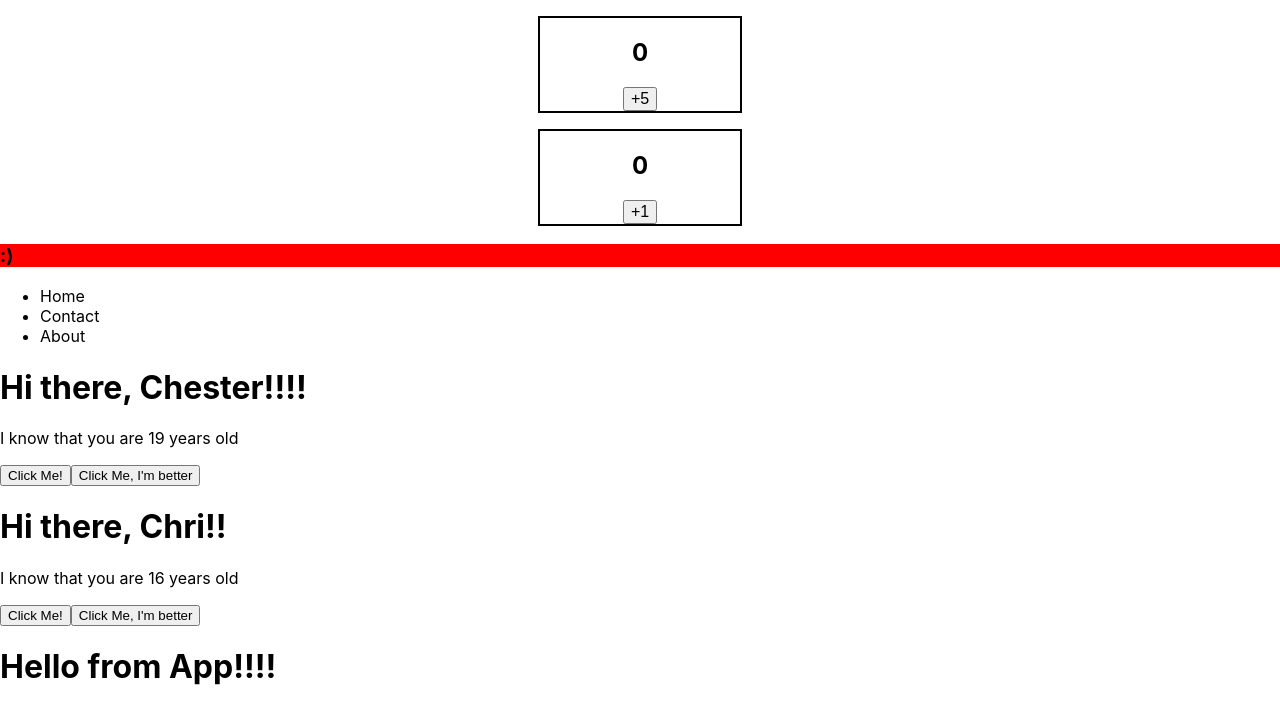
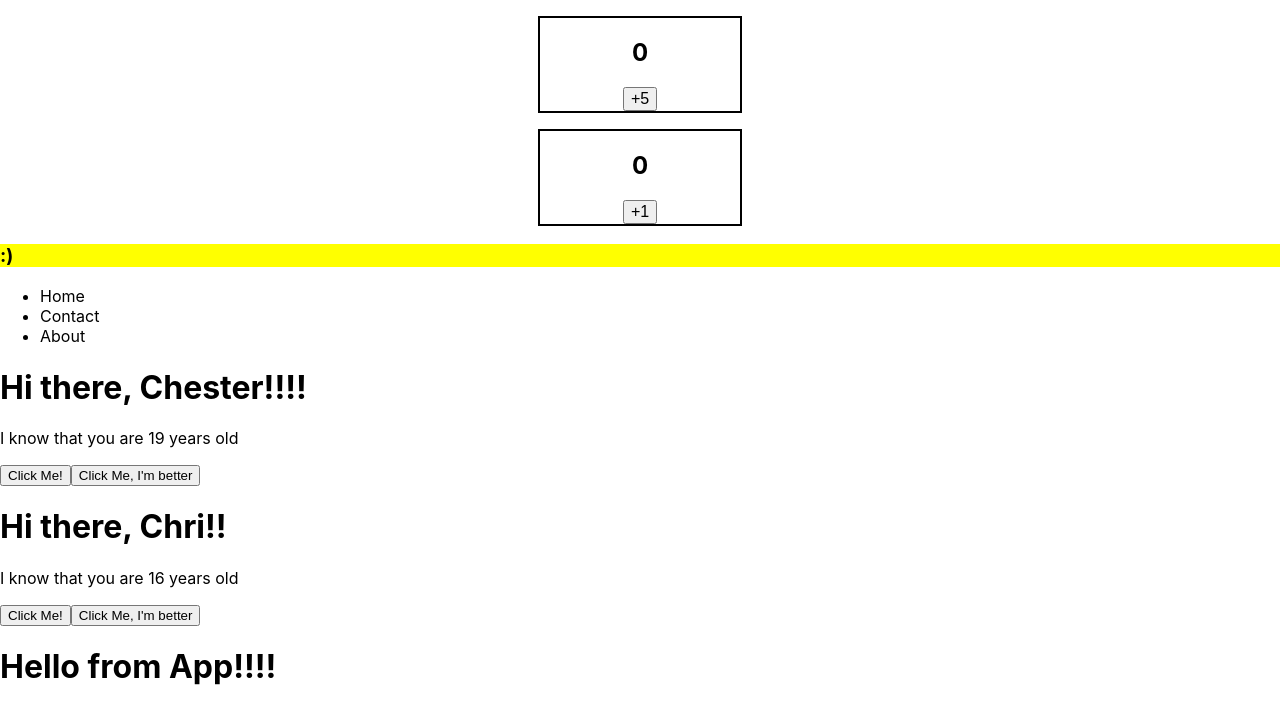
Before and after one commit to ChesterCabahug/colt-react, a React (Create React App) app: page / in a window 1280 px wide. Shown: the top 724 px of the page. Built offline with nearby package versions, Linux system fonts and the light colour scheme.

Commit message:
styling method #3.1: inline styles with ternary operator

```diff
--- a/src/MoodToggler.js
+++ b/src/MoodToggler.js
@@ -4,6 +4,6 @@ import React, { useState } from "react"
 const MoodToggler = () => {
     const [isHappy, setIsHappy] = useState(true)
     const toggleIsHappy = () => setIsHappy(!isHappy)
-    return <h3 style={{backgroundColor: "red"}} onClick={toggleIsHappy}>{isHappy ? ":)" : ":("}</h3>
+    return <h3 style={{backgroundColor: isHappy ? "yellow" : "dodgerblue"}} onClick={toggleIsHappy}>{isHappy ? ":)" : ":("}</h3>
 }
 export default MoodToggler
```
